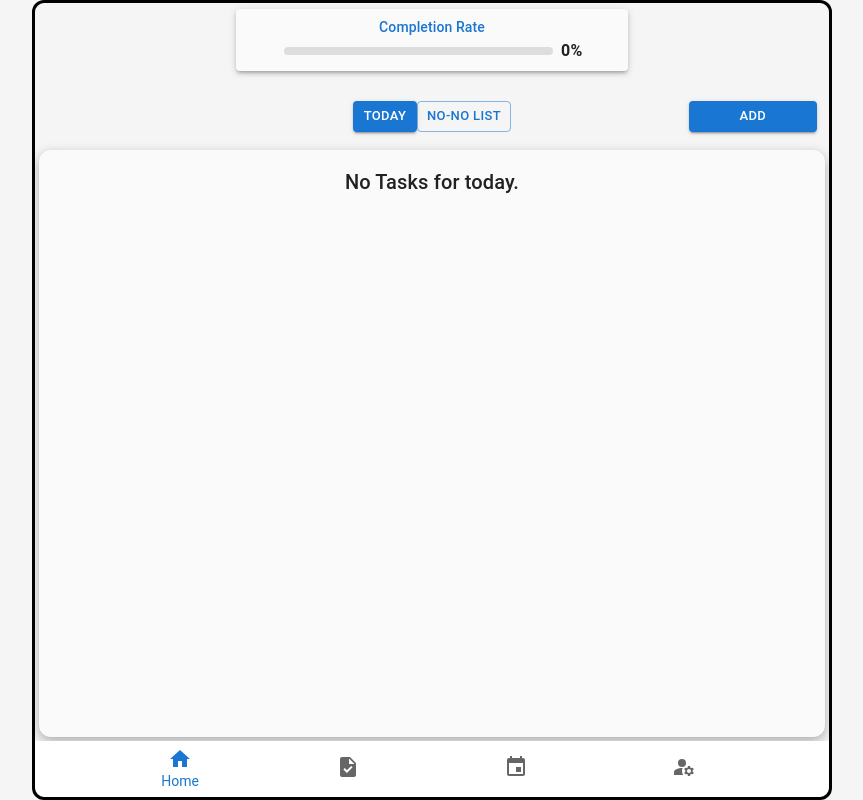
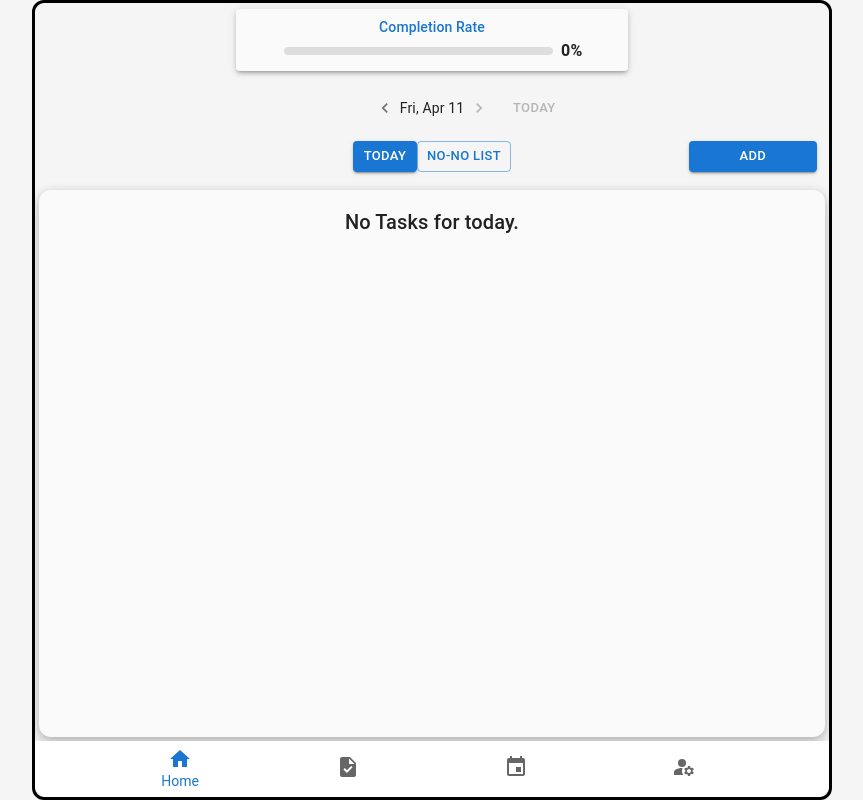
Before and after one commit to MikeCris89/habitual-life, a React (Create React App) app in the folder frontend/: page / in a window 1280 px wide. Shown: the whole page, without its empty margins (208-1071 px from the left). Built offline with nearby package versions, Linux system fonts and the light colour scheme.

Commit message:
date navigation component - connected to good and bad habits

```diff
--- /dev/null
+++ b/frontend/src/components/DateNavigator.tsx
@@ -0,0 +1,74 @@
+import { ChevronLeft, ChevronRight } from "@mui/icons-material";
+import { Box, Button, IconButton, Typography } from "@mui/material";
+import dayjs from "dayjs";
+// import { startOfDay } from "../utils/timeUtils";
+
+interface DateNavigatorProps {
+	selectedDate: string; // ISO string
+	onChange: (date: string) => void;
+}
+
+const containerSx = {
+	display: "flex",
+	alignItems: "center",
+	justifyContent: "center",
+	gap: 1.5,
+	width: "100%",
+};
+
+const DateNavigator = ({ selectedDate, onChange }: DateNavigatorProps) => {
+	const selected = dayjs(selectedDate);
+	const today = dayjs().startOf("day");
+	// const today = startOfDay();
+	const isToday = selected.isSame(today, "day");
+
+	const handlePrev = () => {
+		const prev = selected.subtract(1, "day");
+		onChange(prev.toISOString());
+	};
+
+	const handleNext = () => {
+		if (isToday) return;
+		const next = selected.add(1, "day");
+		onChange(next.toISOString());
+	};
+
+	const handleToday = () => {
+		if (isToday) return;
+		onChange(today.toISOString());
+	};
+
+	return (
+		<Box sx={containerSx}>
+			<div
+				style={{ display: "flex", alignItems: "center", position: "relative" }}
+			>
+				<IconButton size="small" onClick={handlePrev}>
+					<ChevronLeft fontSize="small" />
+				</IconButton>
+				<Typography variant="body2">{selected.format("ddd, MMM D")}</Typography>
+				<IconButton size="small" onClick={handleNext} disabled={isToday}>
+					<ChevronRight fontSize="small" />
+				</IconButton>
+				<Button
+					size="small"
+					variant="text"
+					onClick={handleToday}
+					disabled={isToday}
+					sx={{
+						ml: 1,
+						position: "absolute",
+						left: "100%",
+						display: "flex",
+						justifyContent: "center",
+						alignItems: "center",
+					}}
+				>
+					Today
+				</Button>
+			</div>
+		</Box>
+	);
+};
+
+export default DateNavigator;
--- a/frontend/src/features/tasks/BadTasksToday.tsx
+++ b/frontend/src/features/tasks/BadTasksToday.tsx
@@ -1,10 +1,11 @@
-import { Box, Paper, Typography } from "@mui/material";
-import { isBadTask } from "../../utils/types";
+import { Box, Typography } from "@mui/material";
+import { isBadTask, Task } from "../../utils/types";
 import { useGetDailyTasksQuery, useGetTasksByRangeQuery } from "./tasksApi";
-import { useSelector } from "react-redux";
-import { RootState } from "../../app/store";
-import { selectCurrentGoal } from "../stats/statsSelectors";
+// import { useSelector } from "react-redux";
+// import { RootState } from "../../app/store";
+// import { selectCurrentGoal } from "../stats/statsSelectors";
 import TaskCard from "./TaskCard";
+import { nextDay, startOfDay } from "../../utils/timeUtils";
 
 // type TaskProps = {
 // 	task: Task;
@@ -75,14 +76,35 @@ import TaskCard from "./TaskCard";
 // 	);
 // };
 
-const BadTasksToday = () => {
-	const { data: tasks } = useGetDailyTasksQuery(undefined, {
+interface BadTasksTodayProps {
+	selectedDate: string;
+}
+
+const BadTasksToday = ({ selectedDate }: BadTasksTodayProps) => {
+	const todayStart = startOfDay();
+	const selectedStart = startOfDay(selectedDate);
+	const isToday = todayStart === selectedStart;
+	const selectedEnd = nextDay(selectedStart);
+
+	const { data: todayTasks = [] } = useGetDailyTasksQuery(undefined, {
 		selectFromResult: ({ data = [] }) => ({ data: data.filter(isBadTask) }),
 	});
-	const { dataByHabitId: pastTasks = {} } =
+
+	const { dataArray = [], dataByHabitId: pastTasks = {} } =
 		useGetTasksByRangeQuery()?.data ?? {};
 
-	console.log("BadTasksToday Rendering: ", tasks);
+	const startMs = new Date(selectedStart).getTime();
+	const endMs = new Date(selectedEnd).getTime();
+
+	const tasks: Task[] = isToday
+		? todayTasks
+		: dataArray.filter((task) => {
+				if (!isBadTask(task)) return false;
+				const time = new Date(task.dateTime).getTime();
+				return time >= startMs && time < endMs;
+		  });
+
+	console.log("BadTasksToday Rendering: ", { selectedDate, tasks });
 
 	return (
 		<Box
--- a/frontend/src/features/tasks/GoodBadSwitcher.tsx
+++ b/frontend/src/features/tasks/GoodBadSwitcher.tsx
@@ -3,13 +3,21 @@ import { useState } from "react";
 import GoodTasksToday from "./GoodTasksToday";
 import BadTasksToday from "./BadTasksToday";
 import AddButton from "../../components/AddButton";
+import DateNavigator from "../../components/DateNavigator";
+import { startOfDay } from "../../utils/timeUtils";
 
 const GoodBadSwitcher = () => {
 	const [tab, setTab] = useState(false);
-	console.log("GoodBadSwitcher Rendering ");
+	const [selectedDate, setSelectedDate] = useState<string>(startOfDay());
+
+	console.log("GoodBadSwitcher Rendering ", { tab, selectedDate });
 
 	return (
 		<>
+			<DateNavigator
+				selectedDate={selectedDate}
+				onChange={(date) => setSelectedDate(date)}
+			/>
 			<Box
 				sx={{
 					p: 1,
@@ -50,7 +58,11 @@ const GoodBadSwitcher = () => {
 					boxShadow: "0px 4px 12px rgba(0, 0, 0, 0.3)",
 				}}
 			>
-				{!tab ? <GoodTasksToday /> : <BadTasksToday />}
+				{!tab ? (
+					<GoodTasksToday selectedDate={selectedDate} />
+				) : (
+					<BadTasksToday selectedDate={selectedDate} />
+				)}
 			</Paper>
 		</>
 	);
--- a/frontend/src/features/tasks/GoodTasksToday.tsx
+++ b/frontend/src/features/tasks/GoodTasksToday.tsx
@@ -1,11 +1,25 @@
-import { Box, Paper, Typography } from "@mui/material";
+import { Box, Typography } from "@mui/material";
 import { isGoodTask, Task } from "../../utils/types";
 import { useGetDailyTasksQuery, useGetTasksByRangeQuery } from "./tasksApi";
 import dayjs from "dayjs";
 import TaskCard from "./TaskCard";
+import { nextDay, startOfDay } from "../../utils/timeUtils";
 
-const GoodTasksToday = () => {
-	const { tasksAllDay, tasksByTime, allTasks } = useGetDailyTasksQuery(
+interface GoodTasksTodayProps {
+	selectedDate: string;
+}
+
+const GoodTasksToday = ({ selectedDate }: GoodTasksTodayProps) => {
+	const todayStart = startOfDay();
+	const selectedStart = startOfDay(selectedDate);
+	const isToday = todayStart === selectedStart;
+	const selectedEnd = nextDay(selectedStart);
+
+	const {
+		tasksAllDay: todayTasksAllDay,
+		tasksByTime: todayTasksByTime,
+		allTasks: todayAllTasks,
+	} = useGetDailyTasksQuery(
 		undefined,
 		{
 			selectFromResult: ({ data = [] }) => {
@@ -17,23 +31,49 @@ const GoodTasksToday = () => {
 							: acc.tasksByTime.push(task);
 						return acc;
 					},
-					{ allTasks: [], tasksAllDay: [], tasksByTime: [] }
+					{ allTasks: [], tasksAllDay: [], tasksByTime: [] },
 				);
 			},
-		}
+		},
 	);
 
-	const { dataByHabitId: pastTasks = {} } =
+	const { dataArray = [], dataByHabitId: pastTasks = {} } =
 		useGetTasksByRangeQuery()?.data ?? {};
 
+	const startMs = new Date(selectedStart).getTime();
+	const endMs = new Date(selectedEnd).getTime();
+
+	const { tasksAllDay, tasksByTime, allTasks } = isToday
+		? {
+				tasksAllDay: todayTasksAllDay,
+				tasksByTime: todayTasksByTime,
+				allTasks: todayAllTasks,
+		  }
+		: dataArray
+				.filter(isGoodTask)
+				.filter((task) => {
+					const time = new Date(task.dateTime).getTime();
+					return time >= startMs && time < endMs;
+				})
+				.reduce<Record<string, Task[]>>(
+					(acc, task) => {
+						acc.allTasks.push(task);
+						task.allDay
+							? acc.tasksAllDay.push(task)
+							: acc.tasksByTime.push(task);
+						return acc;
+					},
+					{ allTasks: [], tasksAllDay: [], tasksByTime: [] },
+				);
+
 	const sortedTasksByTime = [...tasksByTime].sort(
-		(a, b) => new Date(a.dateTime).getTime() - new Date(b.dateTime).getTime()
+		(a, b) => new Date(a.dateTime).getTime() - new Date(b.dateTime).getTime(),
 	);
 	const sortedTasksAllDay = [...tasksAllDay].sort(
-		(a, b) => new Date(a.dateTime).getTime() - new Date(b.dateTime).getTime()
+		(a, b) => new Date(a.dateTime).getTime() - new Date(b.dateTime).getTime(),
 	);
 
-	console.log("GoodTasksToday Rendering", allTasks);
+	console.log("GoodTasksToday Rendering", { selectedDate, allTasks });
 
 	return (
 		<Box
--- a/frontend/src/features/tasks/tasksApi.ts
+++ b/frontend/src/features/tasks/tasksApi.ts
@@ -292,6 +292,31 @@ export const tasksApi = createApi({
 						if (taskToUpdate) taskToUpdate.complete = !taskToUpdate.complete;
 					}),
 				);
+
+				dispatch(
+					tasksApi.util.updateQueryData(
+						"getTasksByRange",
+						undefined,
+						(draft) => {
+							if (!draft) return;
+
+							const taskInArray = draft.dataArray.find(
+								(el) => el.id === task.id,
+							);
+							if (taskInArray) {
+								taskInArray.complete = !taskInArray.complete;
+							}
+
+							const byHabit = draft.dataByHabitId[task.habitId];
+							if (byHabit) {
+								const taskInHabit = byHabit.find((el) => el.id === task.id);
+								if (taskInHabit) {
+									taskInHabit.complete = !taskInHabit.complete;
+								}
+							}
+						},
+					),
+				);
 			},
 		}),
 		incrementCounter: builder.mutation({
```
Also changed, not shown: frontend/public/habitual-logo-1.png (added), frontend/public/habitual-logo-2.png (added).
